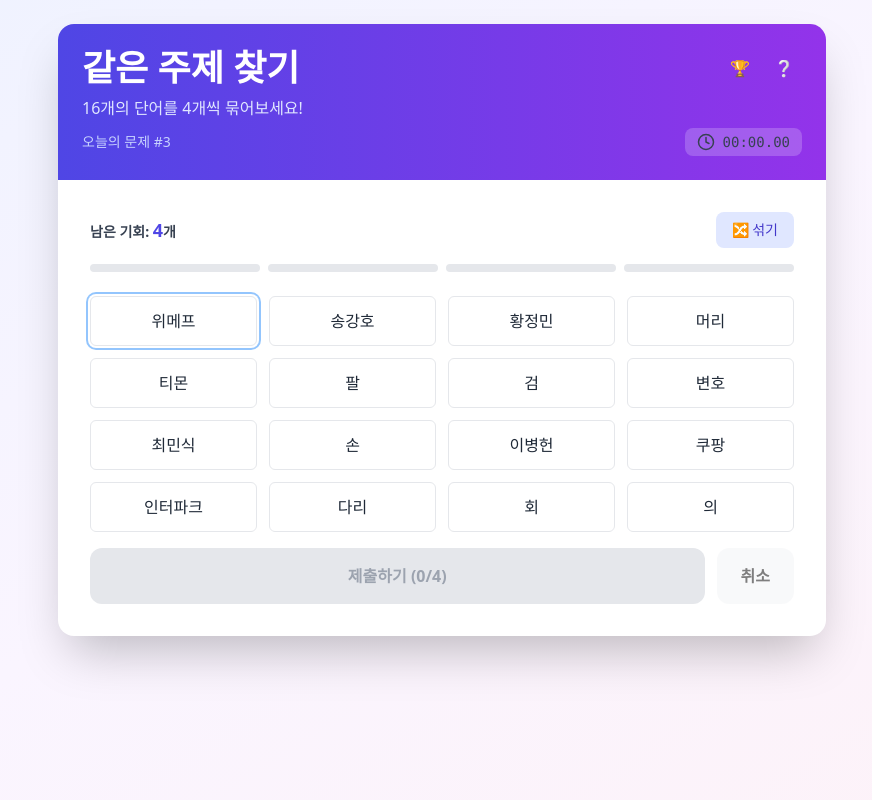
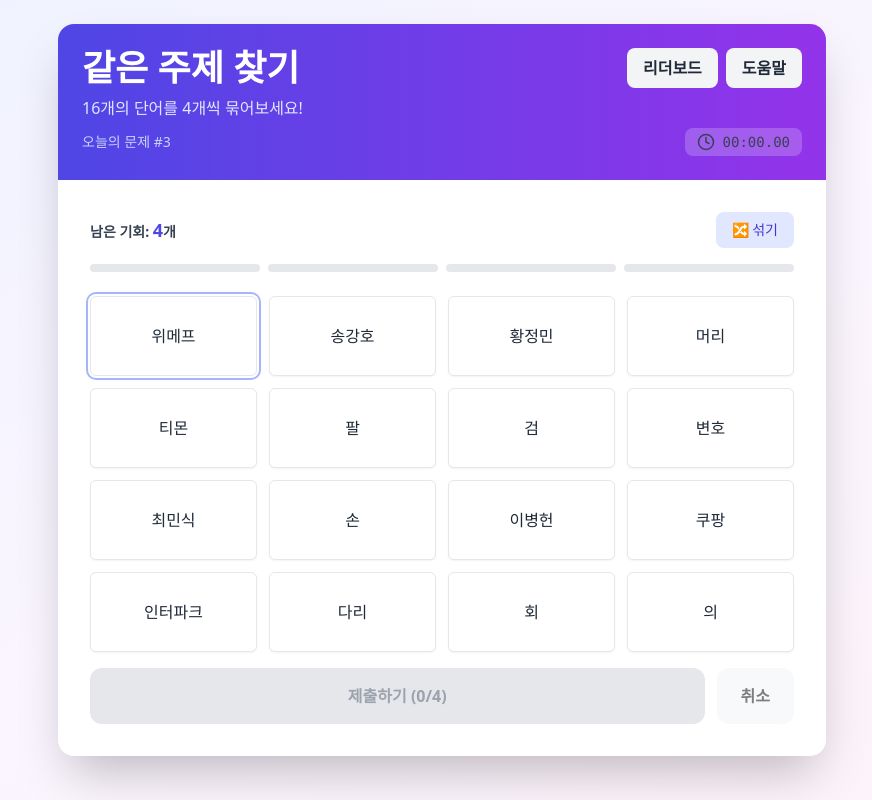
Before and after one commit to MinKyeongHyeon/connections, a React (Vite) app in the folder connections/: page / in a window 1280 px wide. Shown: the whole page, without its empty margins (198-1070 px from the left). Built offline with nearby package versions, Linux system fonts and the light colour scheme.

Commit message:
style(ui): unify buttons, animate MessageBar, improve grid item visuals

```diff
--- a/connections/src/connections/Connections.jsx
+++ b/connections/src/connections/Connections.jsx
@@ -1,5 +1,6 @@
 import React from "react";
 import useGame from "../hooks/useGame";
+import Button from "../ui/Button";
 import Timer from "./Timer";
 import MessageBar from "./MessageBar";
 import WordGrid from "./WordGrid";
@@ -23,20 +24,16 @@
                 </p>
               </div>
               <div className="flex gap-2">
-                <button
-                  onClick={() => game.setShowLeaderboard(true)}
-                  className="p-2 hover:bg-white/20 rounded-lg transition"
-                  aria-label="리더보드"
-                >
-                  🏆
-                </button>
-                <button
-                  onClick={() => game.setShowHelp?.(!game.showHelp)}
-                  className="p-2 hover:bg-white/20 rounded-lg transition"
-                  aria-label="도움말"
-                >
-                  ❔
-                </button>
+                <div className="hidden sm:block">
+                  <Button variant="secondary" onClick={() => game.setShowLeaderboard(true)}>
+                    리더보드
+                  </Button>
+                </div>
+                <div>
+                  <Button variant="secondary" onClick={() => game.setShowHelp?.(!game.showHelp)}>
+                    도움말
+                  </Button>
+                </div>
               </div>
             </div>
             <div className="flex justify-between items-center">
--- a/connections/src/connections/Controls.jsx
+++ b/connections/src/connections/Controls.jsx
@@ -1,29 +1,14 @@
-import React from "react";
+import React from 'react';
+import Button from '../ui/Button';
 
-export default function Controls({
-  shuffleWords,
-  checkAnswer,
-  resetGame,
-  startNewPuzzle,
-  setShowLeaderboard,
-}) {
+export default function Controls({ shuffleWords, checkAnswer, resetGame, startNewPuzzle, setShowLeaderboard }) {
   return (
     <div className="flex flex-wrap gap-2">
-      <button onClick={shuffleWords} className="btn">
-        단어 섞기
-      </button>
-      <button onClick={checkAnswer} className="btn">
-        정답 확인
-      </button>
-      <button onClick={resetGame} className="btn">
-        다시 도전하기
-      </button>
-      <button onClick={startNewPuzzle} className="btn">
-        새로운 문제
-      </button>
-      <button onClick={() => setShowLeaderboard(true)} className="btn">
-        리더보드
-      </button>
+      <Button variant="secondary" onClick={shuffleWords}>단어 섞기</Button>
+      <Button variant="secondary" onClick={checkAnswer}>정답 확인</Button>
+      <Button variant="secondary" onClick={resetGame}>다시 도전하기</Button>
+      <Button variant="primary" onClick={startNewPuzzle}>새로운 문제</Button>
+      <Button variant="secondary" onClick={() => setShowLeaderboard(true)}>리더보드</Button>
     </div>
   );
 }
--- a/connections/src/connections/MessageBar.jsx
+++ b/connections/src/connections/MessageBar.jsx
@@ -1,15 +1,36 @@
-import React from "react";
+import React, { useEffect, useState } from "react";
 
-export default function MessageBar({ message, messageType, messageStyles }) {
-  if (!message) return <div className="h-16 sm:h-20" />;
+export default function MessageBar({
+  message,
+  messageType,
+  messageStyles,
+  autoHide = true,
+  duration = 3000,
+}) {
+  const [visible, setVisible] = useState(!!message);
+
+  useEffect(() => {
+    setVisible(!!message);
+    if (message && autoHide) {
+      const t = setTimeout(() => setVisible(false), duration);
+      return () => clearTimeout(t);
+    }
+  }, [message, autoHide, duration]);
+
   const classes = messageStyles[messageType] || messageStyles.info;
+
+  // Always reserve the same height to avoid layout shift; animate translateY when showing/hiding
   return (
-    <div
-      className={`h-16 sm:h-20 px-4 py-3 border rounded-md ${classes} flex items-center`}
-      role="status"
-      aria-live="polite"
-    >
-      <span className="text-sm">{message}</span>
+    <div className="h-16 sm:h-20">
+      <div
+        className={`transform transition-all duration-300 ease-out ${visible ? "translate-y-0 opacity-100" : "translate-y-4 opacity-0"}`}
+        role="status"
+        aria-live="polite"
+      >
+        <div className={`px-4 py-3 border rounded-md ${classes} flex items-center justify-between`}>
+          <span className="text-sm">{message}</span>
+        </div>
+      </div>
     </div>
   );
 }
--- a/connections/src/connections/WordGrid.jsx
+++ b/connections/src/connections/WordGrid.jsx
@@ -9,7 +9,7 @@
   setFocusedIndex,
 }) {
   return (
-    <div className="grid grid-cols-4 gap-3" role="grid">
+    <div className="grid grid-cols-2 sm:grid-cols-4 gap-3" role="grid">
       {words.map((word, i) => {
         const isSelected = selected.includes(word);
         const isFocused = focusedIndex === i;
@@ -21,7 +21,7 @@
             onKeyDown={(e) => handleKeyDown(e, word)}
             onClick={() => toggleWord(word, i)}
             onFocus={() => setFocusedIndex(i)}
-            className={`py-3 px-2 rounded-md text-center border ${isSelected ? "bg-blue-600 text-white" : "bg-white text-gray-800"} ${isFocused ? "ring-2 ring-offset-2 ring-blue-300" : ""}`}
+            className={`py-3 px-2 rounded-md text-center border ${isSelected ? 'bg-indigo-600 text-white shadow-lg scale-[0.98]' : 'bg-white text-gray-800 shadow-sm hover:shadow-md hover:scale-[1.02]'} ${isFocused ? 'ring-2 ring-offset-2 ring-indigo-300' : ''} min-h-[60px] sm:min-h-[80px] flex items-center justify-center`}
           >
             {word}
           </button>
--- /dev/null
+++ b/connections/src/ui/Button.jsx
@@ -0,0 +1,15 @@
+import React from 'react';
+
+export default function Button({ children, variant = 'primary', className = '', ...props }) {
+  const base = 'inline-flex items-center justify-center px-4 py-2 rounded-lg font-semibold transition-shadow focus:outline-none';
+  const variants = {
+    primary: 'bg-indigo-600 text-white hover:bg-indigo-700 shadow-sm hover:shadow-md',
+    secondary: 'bg-gray-100 text-gray-800 hover:bg-gray-200',
+    danger: 'bg-red-500 text-white hover:bg-red-600',
+  };
+  return (
+    <button className={`${base} ${variants[variant] || variants.primary} ${className}`} {...props}>
+      {children}
+    </button>
+  );
+}
```
